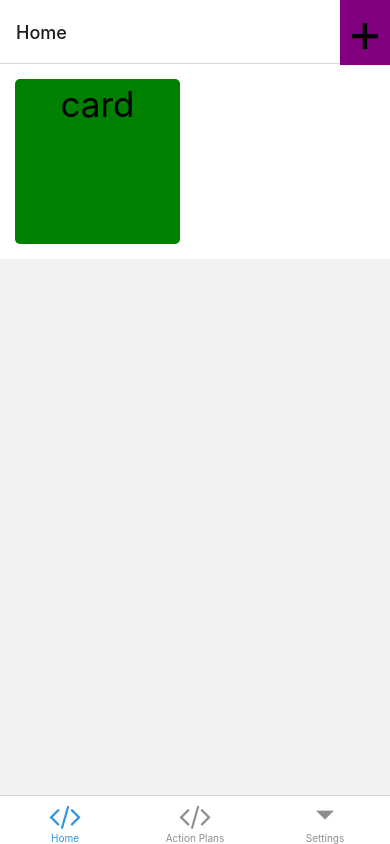
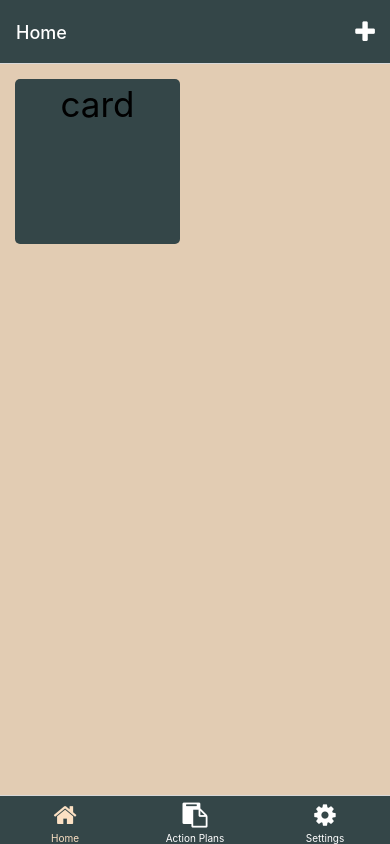
Before and after one commit to marker6275/Note-To-Self-App, a React Native app: screen / in a window 390 px wide. Built offline with nearby package versions, Linux system fonts and the light colour scheme; what expo-linking would draw is missing.

Commit message:
added some colors/icons

```diff
--- a/components/Card.tsx
+++ b/components/Card.tsx
@@ -3,12 +3,10 @@ import { View, Text} from './Themed'
 
 export default function Card(props: any) {
     return(
-        <TouchableOpacity onPress={props.onPress}>
-            <View style={styles.card}>
-                <Text style={styles.text}>
-                    {props.text}
-                </Text>
-            </View>
+        <TouchableOpacity onPress={props.onPress} style={styles.card}>
+            <Text style={styles.text}>
+                {props.text}
+            </Text>
         </TouchableOpacity>
     )
 }
@@ -17,7 +15,7 @@ const styles = StyleSheet.create({
     card: {
         height: Dimensions.get('window').width / 2 - 30,
         width: Dimensions.get('window').width / 2 - 30,
-        backgroundColor: 'green',
+        backgroundColor: '#344648',
         margin: 15,
         borderRadius: 5,
     },
--- a/navigation/index.tsx
+++ b/navigation/index.tsx
@@ -42,7 +42,7 @@ const Stack = createNativeStackNavigator<RootStackParamList>();
 function RootNavigator() {
   return (
     <Stack.Navigator>
-      <Stack.Screen name="Root" component={BottomTabNavigator} options={{ headerShown: false }} />
+      <Stack.Screen name="Root" component={BottomTabNavigator} options={{ headerShown: false }}/>
       <Stack.Screen name="NotFound" component={NotFoundScreen} options={{ title: 'Oops!' }} />
       <Stack.Screen name="Homescreen" component={TabOneScreen} options={{ title: 'Home' }} />
       <Stack.Screen name="ExtraHelp" component={ExtraHelp} options={{title: "I Need Extra Help"}} />
@@ -60,20 +60,26 @@ function RootNavigator() {
 const BottomTab = createBottomTabNavigator<RootTabParamList>();
 
 function BottomTabNavigator() {
-  const colorScheme = useColorScheme();
 
   return (
     <BottomTab.Navigator
       initialRouteName="Homescreen"
       screenOptions={{
-        tabBarActiveTintColor: Colors[colorScheme].tint,
+        tabBarActiveTintColor: '#FBE0C3',
+        tabBarInactiveTintColor: 'white',
+        tabBarActiveBackgroundColor: '#344648',
+        tabBarInactiveBackgroundColor: '#344648',
+        headerTintColor: 'white',
+        headerStyle: {
+          backgroundColor: '#344648'
+        }
       }}>
       <BottomTab.Screen
         name="Homescreen"
         component={TabOneScreen}
         options={({ navigation }: RootTabScreenProps<'Homescreen'>) => ({
           title: 'Home',
-          tabBarIcon: ({ color }) => <TabBarIcon name="code" color={color} />,
+          tabBarIcon: ({ color }) => <TabBarIcon name="home" color={color} />,
         })}
       />
       <BottomTab.Screen
@@ -81,7 +87,7 @@ function BottomTabNavigator() {
         component={TabTwoScreen}
         options={{
           title: 'Action Plans',
-          tabBarIcon: ({ color }) => <TabBarIcon name="code" color={color} />,
+          tabBarIcon: ({ color }) => <TabBarIcon name="clipboard" color={color} />,
         }}
       />
       <BottomTab.Screen
@@ -89,6 +95,7 @@ function BottomTabNavigator() {
       component={SettingsScreen}
       options={{
         title: 'Settings',
+        tabBarIcon: ({ color }) => <TabBarIcon name="gear" color={color}/>
       }} />
     </BottomTab.Navigator>
   );
@@ -101,5 +108,5 @@ function TabBarIcon(props: {
   name: React.ComponentProps<typeof FontAwesome>['name'];
   color: string;
 }) {
-  return <FontAwesome size={30} style={{ marginBottom: -3 }} {...props} />;
+  return <FontAwesome size={25} style={{ marginBottom: -3 }} {...props} />;
 }
--- a/screens/Homescreen.tsx
+++ b/screens/Homescreen.tsx
@@ -1,4 +1,4 @@
-import { StyleSheet, ScrollView } from 'react-native';
+import { StyleSheet, ScrollView, Pressable } from 'react-native';
 import { useState } from 'react';
 import React from 'react';
 import EditScreenInfo from '../components/EditScreenInfo';
@@ -8,6 +8,7 @@ import FavBar from '../components/FavoritesBar';
 import Button from '../components/Button';
 import Card from '../components/Card';
 import AddButton from '../components/AddButton';
+import { FontAwesome } from '@expo/vector-icons';
 
 // NEED TO FIX WHERE THIS IS ON THE PAGE
 // SHOULD BE IN TITLE BAR, GOTTA FIGURE THAT OUT
@@ -35,7 +36,18 @@ export default function HomeScreen({ navigation }: RootTabScreenProps<'Homescree
 React.useLayoutEffect(() => {
   navigation.setOptions({
     headerRight: () => (
-      <AddButton onPress={addCards} length={cards.length}/>
+      <Pressable
+              onPress={addCards}
+              style={({ pressed }) => ({
+                opacity: pressed ? 0.5 : 1,
+              })}>
+              <FontAwesome
+                name="plus"
+                size={25}
+                color={'white'}
+                style={{ marginRight: 15 }}
+              />
+            </Pressable>
     ),
   })
 }, [cards.length])
@@ -44,7 +56,7 @@ React.useLayoutEffect(() => {
     <ScrollView style={styles.container}>
       {cards.map((c) => {
         return (
-          <View key={c.id}>
+          <View key={c.id} style={styles.view}>
               {c.card}
           </View>
         );
@@ -55,8 +67,10 @@ React.useLayoutEffect(() => {
 
 const styles = StyleSheet.create({
   container: {
-    flex: 1,
-    // flexDirection: 'row',
+    // flex: 1,
+    backgroundColor: '#E2CCB3',
+    display: 'flex',
+    flexDirection: 'row'
   },
   title: {
     fontSize: 20,
@@ -67,4 +81,9 @@ const styles = StyleSheet.create({
     height: 1,
     width: '80%',
   },
+  view: {
+    backgroundColor: 'transparent',
+    display: 'flex',
+    flexDirection: 'row'
+  }
 });
```
